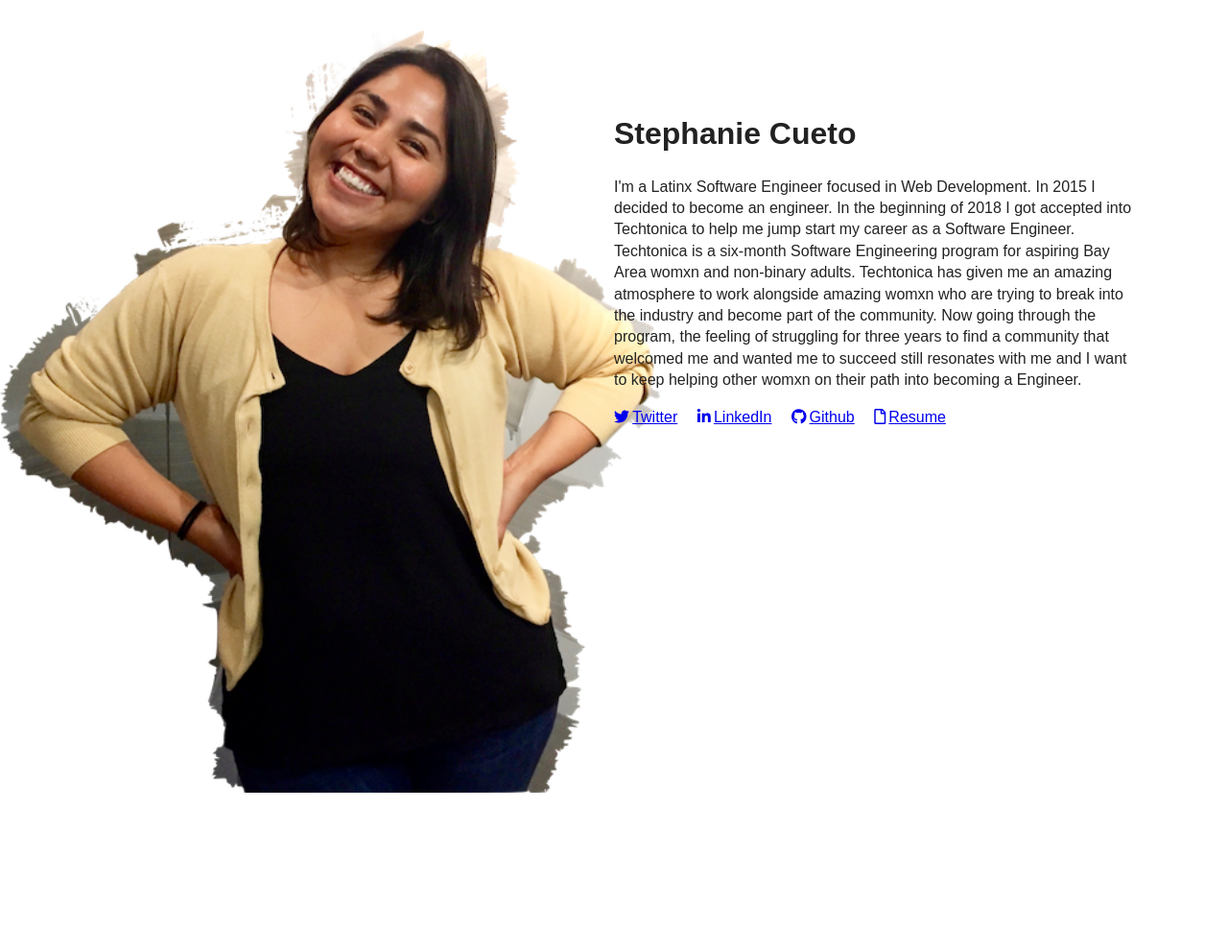
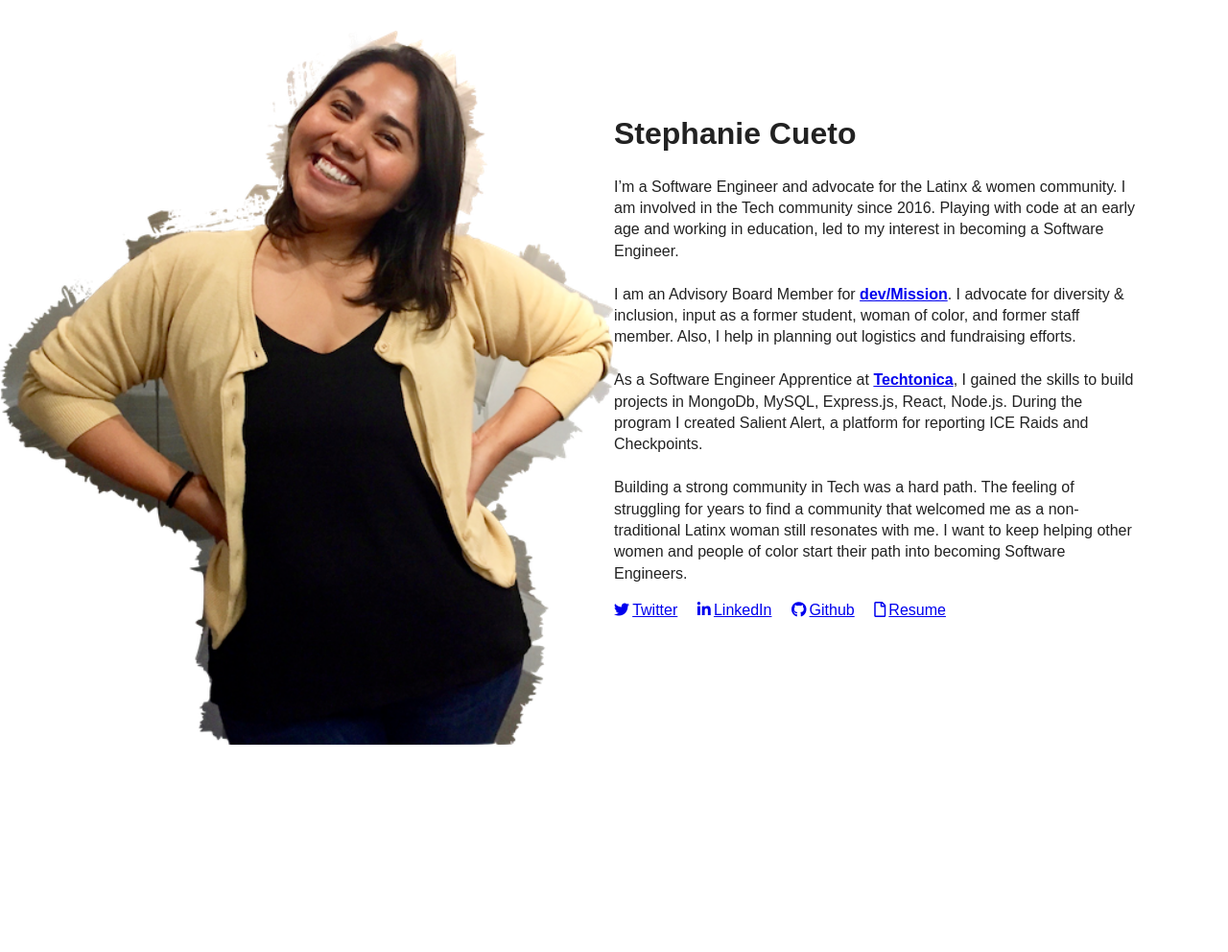
Before and after one commit to smcueto/stephaniecueto-website, a PHP site: page /index.html in a window 1280 px wide. Shown: the whole page at 96% size. Run offline with PHP 8.4, Linux system fonts and the light colour scheme; some libraries are stand-ins or nearby versions.

Commit message:
updating about me and editing css

```diff
--- a/css/index.css
+++ b/css/index.css
@@ -105,7 +105,7 @@ html {
 #about {
     background-image: url('/img/stephaniecuetowebsite.png');
     background-color: #ffffff;
-    background-size: auto 80%;
+    background-size: auto 75%;
     background-repeat: no-repeat;
     background-position: 10% 3em;
     height: 100vh;
--- a/index.html
+++ b/index.html
@@ -27,8 +27,13 @@
         <div id="bio">
             <!-- Add your site or application content here -->
             <h1>Stephanie Cueto</h1>
-
-            <p>I'm a Latinx Software Engineer focused in Web Development. In 2015 I decided to become an engineer. In the beginning of 2018 I got accepted into Techtonica to help me jump start my career as a Software Engineer. Techtonica is a six-month Software Engineering program for aspiring Bay Area womxn and non-binary adults. Techtonica has given me an amazing atmosphere to work alongside amazing womxn who are trying to break into the industry and become part of the community. Now going through the program, the feeling of struggling for three years to find a community that welcomed me and wanted me to succeed still resonates with me and I want to keep helping other womxn on their path into becoming a Engineer.</p>
+            <p>I’m a Software Engineer and advocate for the Latinx & women community. I am involved in the Tech community since 2016. Playing with code at an early age and working in education, led to my interest in becoming a Software Engineer.
+            <br><br>
+            I am an Advisory Board Member for <a href="http://devmission.org/" target="_blank"><strong>dev/Mission</strong></a>. I advocate for diversity & inclusion, input as a former student, woman of color, and former staff member. Also, I help in planning out logistics and fundraising efforts.
+            <br><br>
+            As a Software Engineer Apprentice at <a href="https://techtonica.org/" target="_blank"><strong>Techtonica</strong></a>, I gained the skills to build projects in MongoDb, MySQL, Express.js, React, Node.js. During the program I created Salient Alert, a platform for reporting ICE Raids and Checkpoints.
+            <br><br>
+            Building a strong community in Tech was a hard path. The feeling of struggling for years to find a community that welcomed me as a non-traditional Latinx woman still resonates with me. I want to keep helping other women and people of color start their path into becoming Software Engineers.</p>
         </div>
 
         <div id="social">
```
